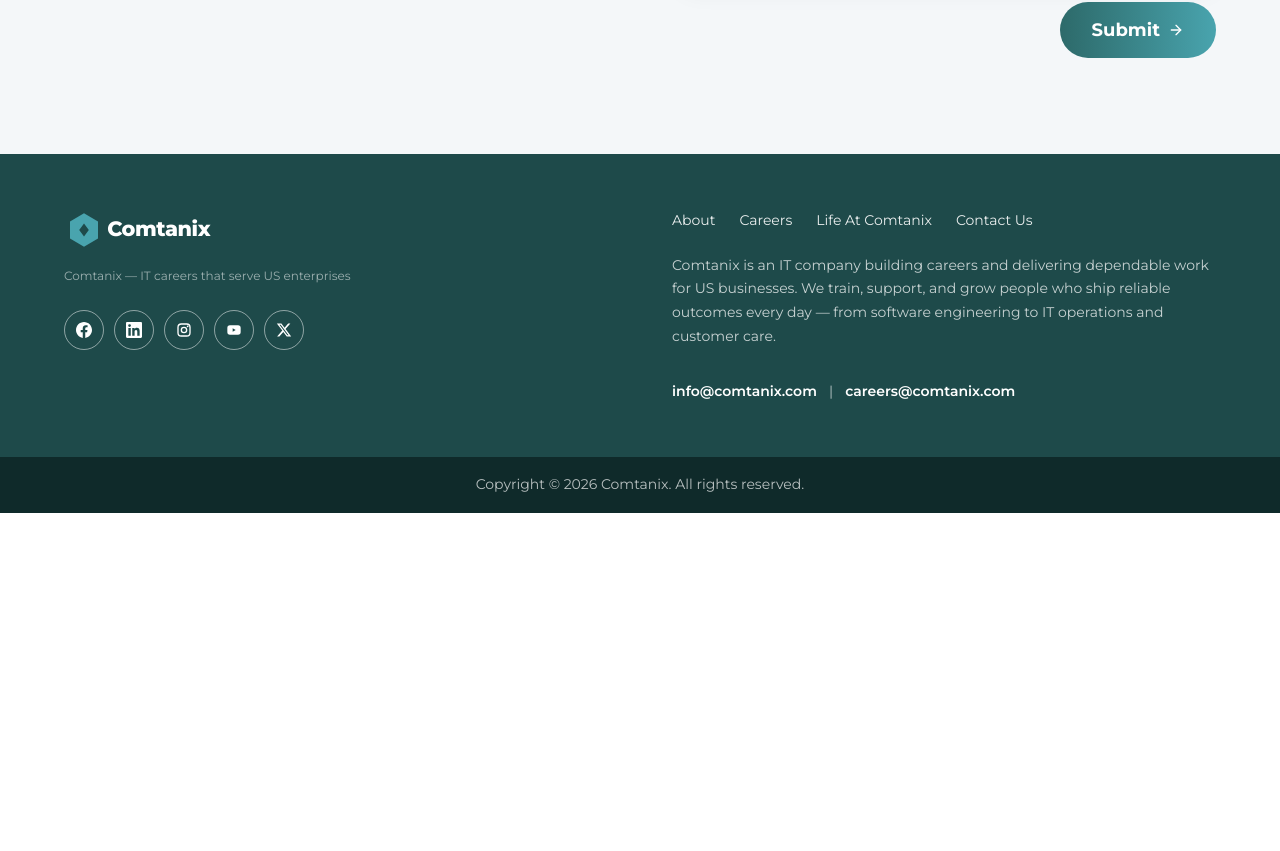
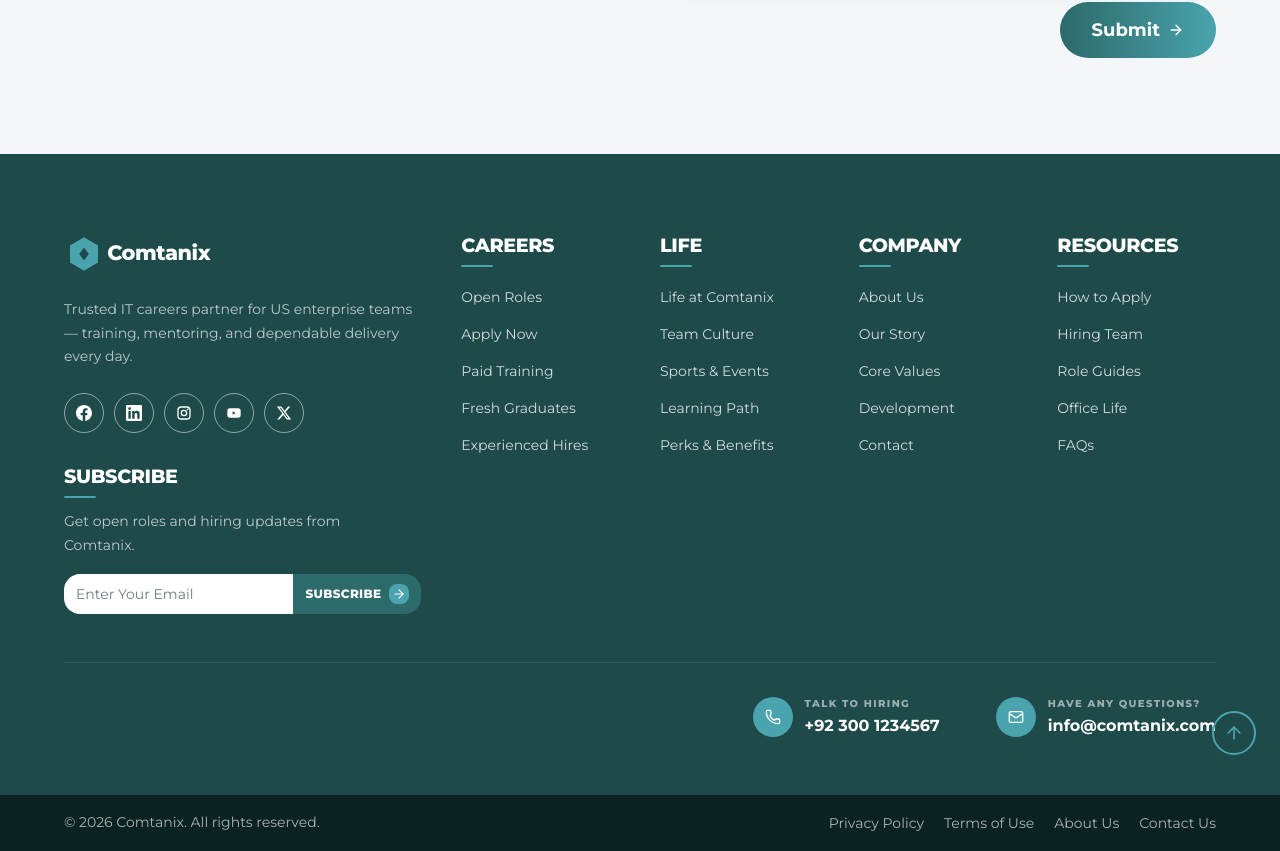
Before and after one commit to adnanhayat531/comtanixcareers, a Next.js app: page /life in a window 1280 px wide. Shown: the part 3119-3970 px from the top of the page. Before the commit the page ends 3632 px from the top, so only its background shows below. Built offline with nearby package versions, Linux system fonts and the light colour scheme; no server answers.

Commit message:
footer and hero page fixed

```diff
--- a/src/app/page.tsx
+++ b/src/app/page.tsx
@@ -20,13 +20,14 @@ import { CULTURE_TILES, GOALS } from "@/lib/data/content";
 export default function HomePage() {
   return (
     <>
-      {/* Hero — navbar overlays this (not a separate bar) */}
-      <section className="relative flex min-h-svh items-center justify-center overflow-hidden bg-[#1a4545]">
+      {/* Hero + numbers in first viewport (no scroll needed) */}
+      <section className="relative flex min-h-svh flex-col overflow-hidden bg-[#1a4545]">
         <HeroNetwork />
-        <HeroCopy />
+        <div className="relative z-10 flex flex-1 flex-col justify-center">
+          <HeroCopy />
+        </div>
+        <StatsBar />
       </section>
-
-      <StatsBar />
 
       {/* Careers split */}
       <Section className="bg-surface">
--- a/src/components/home/HeroCopy.tsx
+++ b/src/components/home/HeroCopy.tsx
@@ -15,7 +15,7 @@ const BTN_DELAY = PARA_DELAY + 0.15;
 
 export function HeroCopy() {
   return (
-    <Container className="relative z-10 flex flex-col items-center pb-14 pt-28 text-center md:pb-16 md:pt-32 lg:pb-20 lg:pt-36">
+    <Container className="relative z-10 flex flex-col items-center px-5 pb-6 pt-24 text-center sm:pb-8 md:pt-28 lg:pt-32">
       <WordFadeUp
         text={HERO_HEADING}
         stagger={WORD_STAGGER}
@@ -32,7 +32,7 @@ export function HeroCopy() {
       <FadeUp
         delay={BTN_DELAY}
         duration={0.7}
-        className="mt-10 flex flex-wrap items-center justify-center gap-4"
+        className="mt-8 flex flex-wrap items-center justify-center gap-4"
       >
         <Button href="/about#story">
           Who We Are <ArrowRight className="h-4 w-4" aria-hidden />
--- a/src/components/layout/Footer.tsx
+++ b/src/components/layout/Footer.tsx
@@ -1,87 +1,239 @@
+"use client";
+
 import Link from "next/link";
+import { useState, type FormEvent } from "react";
+import { ArrowRight, ArrowUp, Mail, Phone } from "lucide-react";
 import { Container } from "@/components/ui/Section";
 import { BrandLogo } from "@/components/ui/BrandLogo";
 import { CONFIG, SITE } from "@/lib/config";
 import { SocialLinks } from "@/components/layout/SocialLinks";
 
-const footerNav = [
-  { href: "/about", label: "About" },
-  { href: "/careers", label: "Careers" },
-  { href: `/life`, label: `Life At ${SITE.name}` },
+const columns = [
+  {
+    title: "Careers",
+    links: [
+      { href: "/careers", label: "Open Roles" },
+      { href: "/apply", label: "Apply Now" },
+      { href: "/careers", label: "Paid Training" },
+      { href: "/apply", label: "Fresh Graduates" },
+      { href: "/careers", label: "Experienced Hires" },
+    ],
+  },
+  {
+    title: "Life",
+    links: [
+      { href: "/life", label: `Life at ${SITE.name}` },
+      { href: "/life", label: "Team Culture" },
+      { href: "/life", label: "Sports & Events" },
+      { href: "/about#learning", label: "Learning Path" },
+      { href: "/life", label: "Perks & Benefits" },
+    ],
+  },
+  {
+    title: "Company",
+    links: [
+      { href: "/about", label: "About Us" },
+      { href: "/about#story", label: "Our Story" },
+      { href: "/about#values", label: "Core Values" },
+      { href: "/about#learning", label: "Development" },
+      { href: "/contact", label: "Contact" },
+    ],
+  },
+  {
+    title: "Resources",
+    links: [
+      { href: "/apply", label: "How to Apply" },
+      { href: "/contact", label: "Hiring Team" },
+      { href: "/careers", label: "Role Guides" },
+      { href: "/life", label: "Office Life" },
+      { href: "/contact", label: "FAQs" },
+    ],
+  },
+] as const;
+
+const legalLinks = [
+  { href: "/contact", label: "Privacy Policy" },
+  { href: "/contact", label: "Terms of Use" },
+  { href: "/about", label: "About Us" },
   { href: "/contact", label: "Contact Us" },
 ];
+
+function FooterColumn({
+  title,
+  links,
+}: {
+  title: string;
+  links: readonly { href: string; label: string }[];
+}) {
+  return (
+    <div>
+      <h3 className="font-display text-xs font-extrabold tracking-[0.14em] text-white uppercase">
+        {title}
+      </h3>
+      <span className="mt-2 block h-0.5 w-8 rounded-full bg-brand" aria-hidden />
+      <ul className="mt-4 space-y-2.5">
+        {links.map((l) => (
+          <li key={`${title}-${l.label}`}>
+            <Link
+              href={l.href}
+              className="text-sm text-white/80 transition-colors hover:text-brand"
+            >
+              {l.label}
+            </Link>
+          </li>
+        ))}
+      </ul>
+    </div>
+  );
+}
+
+function SubscribeBox() {
+  const [email, setEmail] = useState("");
+  const [status, setStatus] = useState("");
+
+  function onSubmit(e: FormEvent) {
+    e.preventDefault();
+    if (!email.trim()) return;
+    const subject = encodeURIComponent(`${SITE.name} careers updates`);
+    const body = encodeURIComponent(
+      `Please add me to ${SITE.name} career updates.\nEmail: ${email.trim()}`,
+    );
+    window.location.href = `mailto:${CONFIG.careersEmail}?subject=${subject}&body=${body}`;
+    setStatus("Opening your email app…");
+    setEmail("");
+  }
+
+  return (
+    <div className="mt-8">
+      <h3 className="font-display text-xs font-extrabold tracking-[0.14em] text-white uppercase">
+        Subscribe
+      </h3>
+      <span className="mt-2 block h-0.5 w-8 rounded-full bg-brand" aria-hidden />
+      <p className="mt-3 max-w-xs text-sm leading-relaxed text-white/70">
+        Get open roles and hiring updates from {SITE.name}.
+      </p>
+      <form onSubmit={onSubmit} className="mt-4 flex max-w-sm overflow-hidden rounded-md">
+        <label className="sr-only" htmlFor="footer-email">
+          Email
+        </label>
+        <input
+          id="footer-email"
+          type="email"
+          required
+          value={email}
+          onChange={(e) => setEmail(e.target.value)}
+          placeholder="Enter Your Email"
+          className="min-w-0 flex-1 border-0 bg-white px-3 py-2.5 text-sm text-ink outline-none placeholder:text-muted"
+        />
+        <button
+          type="submit"
+          className="inline-flex items-center gap-2 bg-sea px-3 py-2.5 text-xs font-extrabold tracking-wide text-white uppercase transition hover:brightness-110"
+        >
+          Subscribe
+          <span className="grid h-5 w-5 place-items-center rounded-sm bg-brand">
+            <ArrowRight className="h-3.5 w-3.5" aria-hidden />
+          </span>
+        </button>
+      </form>
+      {status ? <p className="mt-2 text-xs text-brand">{status}</p> : null}
+    </div>
+  );
+}
 
 export function Footer() {
   const year = new Date().getFullYear();
 
   return (
-    <footer className="text-white">
-      {/* Main footer */}
+    <footer className="relative text-white">
       <div className="bg-deep">
-        <Container className="grid gap-10 py-12 md:grid-cols-2 md:gap-12 lg:gap-16 lg:py-14">
-          {/* Left — logo + socials */}
-          <div>
+        <Container className="pt-14 pb-10 md:pt-16 md:pb-12 lg:pt-20 lg:pb-14">
+          <div className="grid gap-10 sm:grid-cols-2 lg:grid-cols-6 lg:gap-8 xl:gap-10">
+            {/* Brand column */}
+            <div className="sm:col-span-2 lg:col-span-2">
               <Link href="/" className="inline-flex" aria-label={`${SITE.name} home`}>
                 <BrandLogo light className="h-10 w-auto" />
               </Link>
-            <p className="mt-2 text-xs text-white/55">
-              {SITE.name} — {SITE.tagline}
+              <p className="mt-4 max-w-sm text-sm leading-relaxed text-white/70">
+                Trusted IT careers partner for US enterprise teams — training,
+                mentoring, and dependable delivery every day.
               </p>
               <div className="mt-6">
                 <SocialLinks light circle />
               </div>
+              <SubscribeBox />
             </div>
 
-          {/* Right — nav + copy + emails */}
-          <div>
-            <nav
-              className="flex flex-wrap gap-x-5 gap-y-2 text-sm text-white/90 md:gap-x-6"
-              aria-label="Footer"
+            {columns.map((col) => (
+              <FooterColumn key={col.title} title={col.title} links={col.links} />
+            ))}
+          </div>
+
+          {/* Contact strip */}
+          <div className="mt-12 flex flex-col gap-6 border-t border-white/10 pt-8 sm:flex-row sm:flex-wrap sm:items-center sm:justify-end sm:gap-10 lg:gap-14">
+            <a
+              href={`tel:+${CONFIG.whatsapp}`}
+              className="group flex items-center gap-3"
             >
-              {footerNav.map((item) => (
-                <Link
-                  key={item.href}
-                  href={item.href}
-                  className="transition-colors hover:text-brand"
-                >
-                  {item.label}
-                </Link>
-              ))}
-            </nav>
-
-            <p className="mt-6 max-w-xl text-sm leading-relaxed text-white/75">
-              {SITE.description} We train, support, and grow people who ship
-              reliable outcomes every day — from software engineering to IT
-              operations and customer care.
-            </p>
-
-            <div className="mt-8 flex flex-col gap-2 text-sm font-semibold sm:flex-row sm:items-center sm:gap-0">
+              <span className="grid h-10 w-10 place-items-center rounded-full bg-brand text-white">
+                <Phone className="h-4 w-4" aria-hidden />
+              </span>
+              <span>
+                <span className="block text-[10px] font-extrabold tracking-[0.14em] text-white/55 uppercase">
+                  Talk to hiring
+                </span>
+                <span className="font-display text-sm font-bold text-white transition group-hover:text-brand md:text-base">
+                  {CONFIG.whatsappShow}
+                </span>
+              </span>
+            </a>
             <a
               href={`mailto:${CONFIG.email}`}
-                className="transition-colors hover:text-brand"
+              className="group flex items-center gap-3"
             >
+              <span className="grid h-10 w-10 place-items-center rounded-full bg-brand text-white">
+                <Mail className="h-4 w-4" aria-hidden />
+              </span>
+              <span>
+                <span className="block text-[10px] font-extrabold tracking-[0.14em] text-white/55 uppercase">
+                  Have any questions?
+                </span>
+                <span className="font-display text-sm font-bold text-white transition group-hover:text-brand md:text-base">
                   {CONFIG.email}
+                </span>
+              </span>
             </a>
-              <span className="mx-3 hidden text-white/40 sm:inline" aria-hidden>
-                |
-              </span>
-              <a
-                href={`mailto:${CONFIG.careersEmail}`}
-                className="transition-colors hover:text-brand"
-              >
-                {CONFIG.careersEmail}
-              </a>
-            </div>
           </div>
         </Container>
       </div>
 
-      {/* Copyright bar */}
-      <div className="bg-[#0f2a2a] py-4 text-center text-xs text-white/70 md:text-sm">
+      {/* Bottom legal bar */}
+      <div className="bg-[#0b2222]">
+        <Container className="flex flex-col gap-3 py-4 text-xs text-white/65 sm:flex-row sm:items-center sm:justify-between md:text-sm">
           <p>
-          Copyright © {year} {SITE.name}. All rights reserved.
+            © {year} {SITE.name}. All rights reserved.
           </p>
+          <nav className="flex flex-wrap gap-x-5 gap-y-2" aria-label="Legal">
+            {legalLinks.map((l) => (
+              <Link
+                key={l.label}
+                href={l.href}
+                className="transition-colors hover:text-brand"
+              >
+                {l.label}
+              </Link>
+            ))}
+          </nav>
+        </Container>
       </div>
+
+      <button
+        type="button"
+        onClick={() => window.scrollTo({ top: 0, behavior: "smooth" })}
+        className="absolute right-4 bottom-20 z-10 grid h-11 w-11 place-items-center rounded-full border-2 border-brand text-brand transition hover:bg-brand hover:text-white md:right-6 md:bottom-24"
+        aria-label="Back to top"
+      >
+        <ArrowUp className="h-5 w-5" aria-hidden />
+      </button>
     </footer>
   );
 }
```
Also changed, not shown: src/components/home/StatsBar.tsx (+13 -10 lines). Lines whose indentation alone changed are shown as unchanged.
